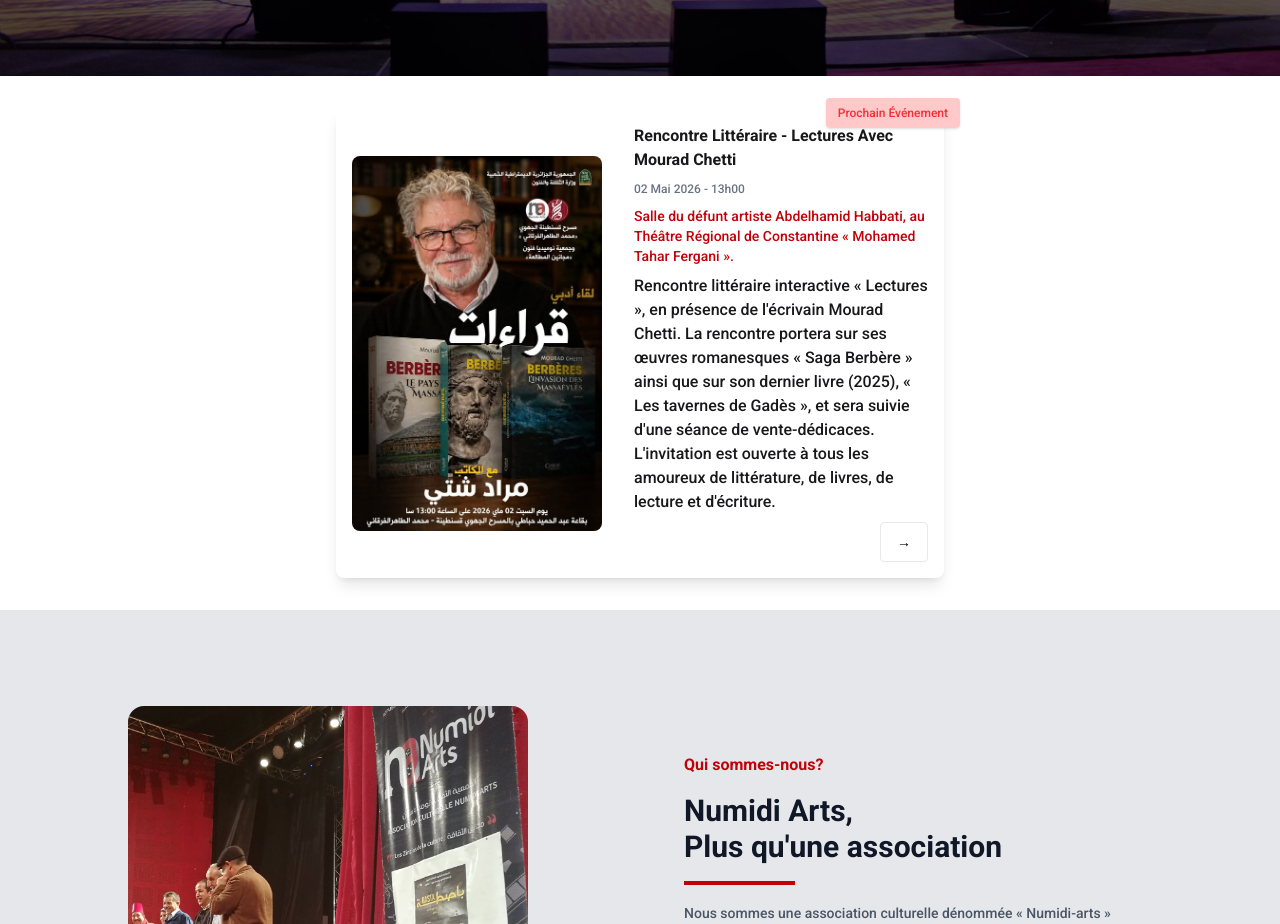
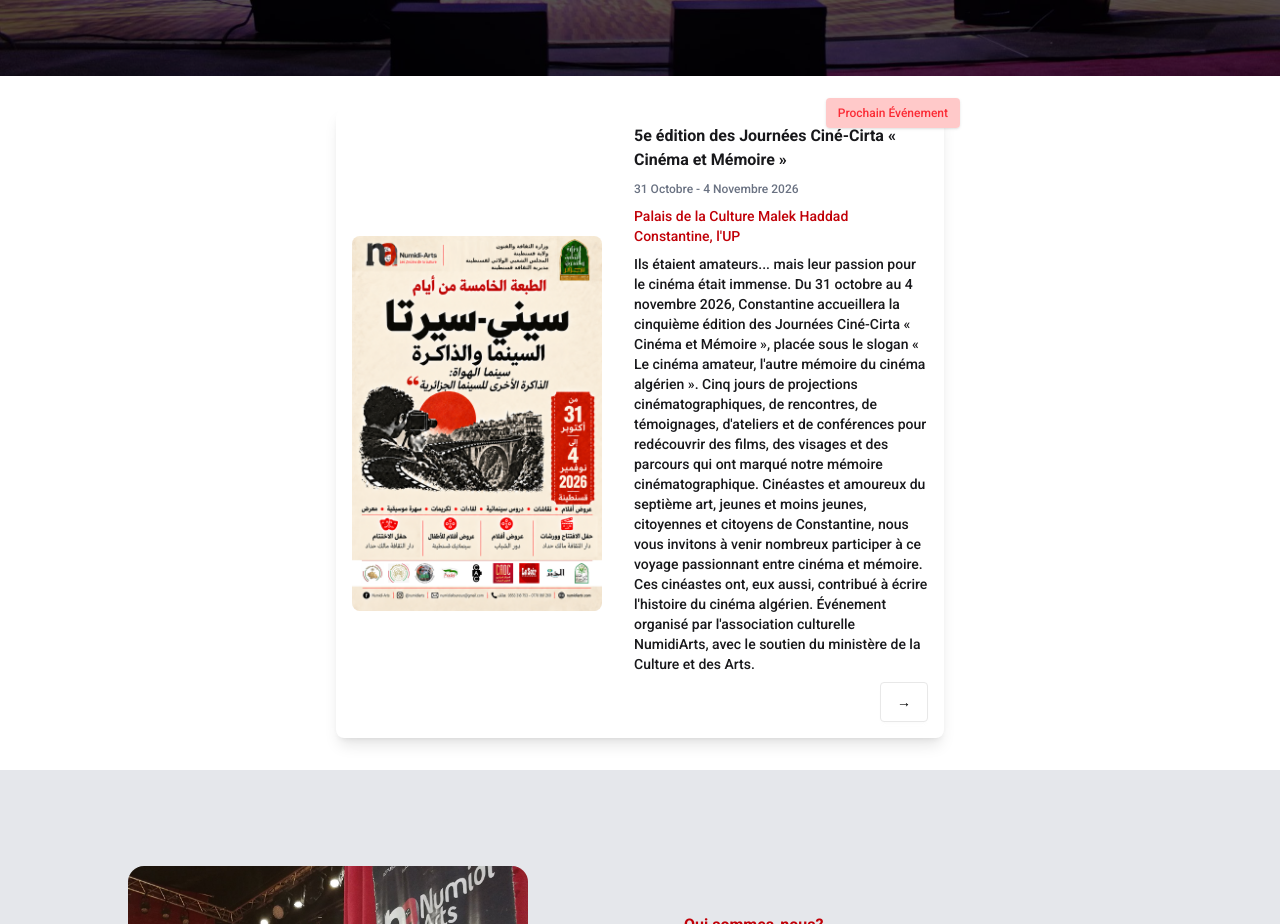
Before and after one commit to MeyWhy/numidiarts-site, a Next.js app: page / in a window 1280 px wide. Shown: the part 820-1744 px from the top of the page. Built offline with nearby package versions, Linux system fonts and the light colour scheme.

Commit message:
new nextev

```diff
--- a/app/components/Home/NextEvent.js
+++ b/app/components/Home/NextEvent.js
@@ -20,7 +20,7 @@
           <Image
             width={250}
             height={250}
-            src={withBase("/images/affiches/nextev.jpg")}
+            src={withBase("/images/affiches/nextev.png")}
             alt="affiche prochain evenement"
             className="w-[250px] sm:w-[250px] sm:h-auto object-cover rounded-lg  transition-transform duration-300 hover:scale-[1.02]"
           />
@@ -28,11 +28,10 @@
         </figure>
 
         <div className="card-body w-full lg:w-1/2 ">
-          <h2 className="card-title">Rencontre Littéraire - Lectures Avec Mourad Chetti</h2>
-          <p className='text-gray-500'>02 Mai 2026 - 13h00</p>
-          <p className='text-red-700 text-sm'>Salle du défunt artiste Abdelhamid Habbati, au Théâtre Régional de Constantine « Mohamed Tahar Fergani ».</p>
-          <p className='text-base'>Rencontre littéraire interactive « Lectures », en présence de l&apos;écrivain Mourad Chetti. La rencontre portera sur ses  œuvres romanesques « Saga Berbère » ainsi que sur son dernier livre (2025), « Les tavernes de Gadès », et sera suivie d&apos;une séance de vente-dédicaces. L&apos;invitation est ouverte à tous les amoureux de littérature, de livres, de lecture et d&apos;écriture.
-          </p>
+          <h2 className="card-title">5e édition des Journées Ciné-Cirta « Cinéma et Mémoire »</h2>
+          <p className='text-gray-500'>31 Octobre - 4 Novembre 2026</p>
+          <p className='text-red-700 text-sm'>Palais de la Culture Malek Haddad Constantine, l'UP</p>
+          <p className='text-sm'>Ils étaient amateurs... mais leur passion pour le cinéma était immense. Du 31 octobre au 4 novembre 2026, Constantine accueillera la cinquième édition des Journées Ciné-Cirta « Cinéma et Mémoire », placée sous le slogan « Le cinéma amateur, l&apos;autre mémoire du cinéma algérien ». Cinq jours de projections cinématographiques, de rencontres, de témoignages, d&apos;ateliers et de conférences pour redécouvrir des films, des visages et des parcours qui ont marqué notre mémoire cinématographique. Cinéastes et amoureux du septième art, jeunes et moins jeunes, citoyennes et citoyens de Constantine, nous vous invitons à venir nombreux participer à ce voyage passionnant entre cinéma et mémoire. Ces cinéastes ont, eux aussi, contribué à écrire l&apos;histoire du cinéma algérien. Événement organisé par l&apos;association culturelle NumidiArts, avec le soutien du ministère de la Culture et des Arts.</p>
 
           <div className="card-actions justify-end">
             <Link href='/events' className="btn bg-white text-black hover:bg-red-300 dark:bg-white dark:text-black dark:hover:bg-red-300">&rarr;</Link>
--- a/app/data/events.json
+++ b/app/data/events.json
@@ -1,9 +1,17 @@
-[  {
+[
+  {
+  "title": "5e édition des Journées Ciné-Cirta « Cinéma et Mémoire »",
+  "date": "31 octobre - 4 novembre 2026",
+  "location": "Palais de la Culture Malek Haddad Constantine, l'UP",
+  "description": "Ils étaient amateurs... mais leur passion pour le cinéma était immense. Du 31 octobre au 4 novembre 2026, Constantine accueillera la cinquième édition des Journées Ciné-Cirta « Cinéma et Mémoire », placée sous le slogan « Le cinéma amateur, l’autre mémoire du cinéma algérien ». Cinq jours de projections cinématographiques, de rencontres, de témoignages, d’ateliers et de conférences pour redécouvrir des films, des visages et des parcours qui ont marqué notre mémoire cinématographique. Cinéastes et amoureux du septième art, jeunes et moins jeunes, citoyennes et citoyens de Constantine, nous vous invitons à venir nombreux participer à ce voyage passionnant entre cinéma et mémoire. Ces cinéastes ont, eux aussi, contribué à écrire l’histoire du cinéma algérien. Événement organisé par l’association culturelle NumidiArts, avec le soutien du ministère de la Culture et des Arts.",
+  "image": "/images/affiches/nextev.png"
+},
+    {
     "title": "Rencontre Littéraire - Lectures Avec Mourad Chetti",
     "date":"02 Mai 2026 - 13h00",
     "location": "Salle du défunt artiste Abdelhamid Habbati, au Théâtre Régional de Constantine « Mohamed Tahar Fergani ».",
     "description": "Rencontre littéraire interactive « Lectures », en présence de l’écrivain Mourad Chetti. La rencontre portera sur ses  œuvres romanesques « Saga Berbère » ainsi que sur son dernier livre (2025), « Les tavernes de Gadès », et sera suivie d’une séance de vente-dédicaces. L’invitation est ouverte à tous les amoureux de littérature, de livres, de lecture et d’écriture.",
-    "image": "/images/affiches/nextev.jpg"
+    "image": "/images/affiches/chetti.jpg"
   },
      {
     "title": "Projection Les Zinzins du Cinéma - The moment de Hadi Guira",
```
Also changed, not shown: public/images/affiches/chetti.jpg (renamed from public/images/affiches/nextev.jpg), public/images/affiches/nextev.png (added).
